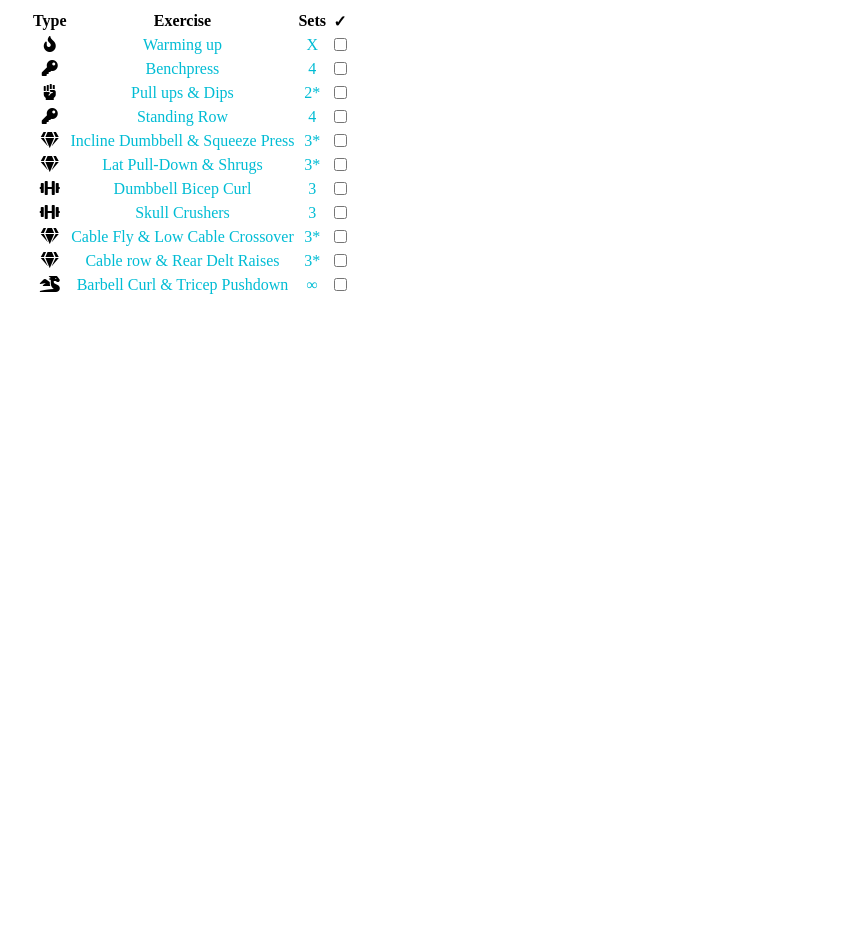
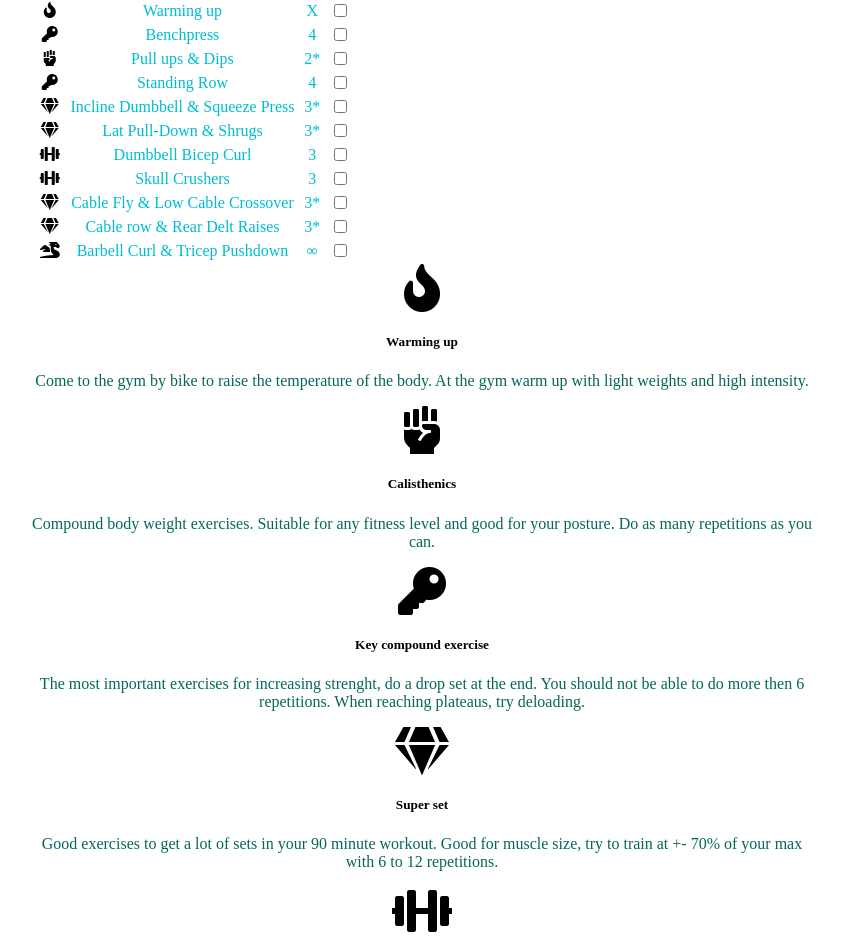
Before and after one commit to retlawk/Gym, an Angular app: page /upper in a window 1280 px wide. Shown: the part 222-1174 px from the top of the page, without its empty margins (218-1061 px from the left). Before the commit the page ends 800 px from the top, so only its background shows below. Built offline with nearby package versions, Linux system fonts and the light colour scheme; what angular-bootstrap-md, ngx-echarts would draw is missing.

Commit message:
#master - update.

```diff
--- a/src/app/components/home/home.component.scss
+++ b/src/app/components/home/home.component.scss
@@ -1,59 +1,16 @@
+h1 {
+  color: rgb(6, 103, 87);
+}
+
 #quoteFader{
   margin-top: 2em;
   margin-bottom: 2em;
 }
 
-@media only screen and (min-width: 1300px) {
-    #content {
-      margin-left: 5em;
-      margin-right: 5em;
-    }
-
-    .title2c {
-      margin-left: 8em;
-      margin-right: 8em;
-    }
-
-    .text2c {
-      margin-left: 8em;
-      margin-right: 8em;
-    }
-
-    .title3c {
-      margin-left: 4em;
-      margin-right: 4em;
-    }
-
-    .text3c {
-      margin-left: 4em;
-      margin-right: 4em;
-    }
-  }
-
 @media only screen and (min-width: 1000px) {
   #content {
-      margin-left: 3em;
-      margin-right: 3em;
-    }
-
-    .title2c {
-      margin-left: 6em;
-      margin-right: 6em;
-    }
-
-    .text2c {
-      margin-left: 6em;
-      margin-right: 6em;
-    }
-
-    .title3c {
-      margin-left: 3em;
-      margin-right: 3em;
-    }
-
-    .text3c {
-      margin-left: 3em;
-      margin-right: 3em;
+    margin-left: 10em;
+    margin-right: 10em;
   }
 }
 
@@ -62,24 +19,4 @@
     margin-left: 1em;
     margin-right: 1em;
   }
-
-    .title2c {
-      margin-left: 2em;
-      margin-right: 2em;
 }
-
-    .text2c {
-      margin-left: 2em;
-      margin-right: 2em;
-    }
-
-    .title3c {
-      margin-left: 1em;
-      margin-right: 1em;
-    }
-
-    .text3c {
-      margin-left: 1em;
-      margin-right: 1em;
-    }
-  }
--- a/src/app/components/home/home.component.ts
+++ b/src/app/components/home/home.component.ts
@@ -21,7 +21,7 @@ export class HomeComponent implements OnInit {
     var quoteFader = d3
       .select("#quoteFader")
       .append("h1")
-      .style("font-size", '3em')
+      .style("font-size", '2em')
       .style("font-family", 'Arial, Helvetica, sans-serif')
       .style("text-align", 'center')
       .style("color", 'rgb(5, 102, 86)');
--- a/src/app/components/lower/lower.component.html
+++ b/src/app/components/lower/lower.component.html
@@ -1,7 +1,6 @@
 <section id="content" class="text-center my-2">
   <!--Header with dates-->
   <h1 class="h1-responsive font-weight-bold mt-2">Lower</h1>
-  <p class="lead grey-text w-responsive mx-auto">90 minute training</p>
   <p class="lead grey-text w-responsive mx-auto mb-3">13 May 2019 - 21 June 2019</p>
 
   <table class="table .table-responsive">
@@ -16,14 +15,8 @@
 
     <tbody>
       <tr>
-        <td>
-          <i class="fas fa-dragon cyan-text mb-2"></i>
-        </td>
-        <td>
-          <label style="color:rgb(0,188,212); font-weight: 500;">
-            Mat workouts
-          </label>
-        </td>
+        <td (click)="scroll(fire)"><i class="fas fa-fire cyan-text mb-2"></i></td>
+        <td (click)="scroll(fire)"><label style="color:rgb(0,188,212); font-weight: 500;">Mat workouts</label></td>
         <td style="color:rgb(0,188,212); font-weight: 500;">10</td>
         <th scope="row">
           <div class="custom-control custom-checkbox">
@@ -33,14 +26,8 @@
         </th>
       </tr>
       <tr>
-        <td>
-          <i class="fas fa-dragon cyan-text mb-2"></i>
-        </td>
-        <td>
-          <label style="color:rgb(0,188,212); font-weight: 500;">
-            Standing Oblique Crunch
-          </label>
-        </td>
+        <td (click)="scroll(dumbbell)"><i class="fas fa-dumbbell cyan-text mb-2"></i></td>
+        <td (click)="scroll(dumbbell)"><label style="color:rgb(0,188,212); font-weight: 500;">Standing Oblique Crunch</label></td>
         <td style="color:rgb(0,188,212); font-weight: 500;">2</td>
         <th scope="row">
           <div class="custom-control custom-checkbox">
@@ -50,14 +37,8 @@
         </th>
       </tr>
       <tr>
-        <td>
-          <i class="fas fa-key cyan-text mb-2"></i>
-        </td>
-        <td>
-          <label style="color:rgb(0,188,212); font-weight: 500;">
-            Squats
-          </label>
-        </td>
+        <td (click)="scroll(key)"><i class="fas fa-key cyan-text mb-2"></i></td>
+        <td (click)="scroll(key)"><label style="color:rgb(0,188,212); font-weight: 500;">Squats</label></td>
         <td style="color:rgb(0,188,212); font-weight: 500;">4</td>
         <th scope="row">
           <div class="custom-control custom-checkbox">
@@ -67,14 +48,8 @@
         </th>
       </tr>
       <tr>
-        <td>
-          <i class="fas fa-key cyan-text mb-2"></i>
-        </td>
-        <td>
-          <label style="color:rgb(0,188,212); font-weight: 500;">
-            Standing Overhead Press
-          </label>
-        </td>
+        <td (click)="scroll(key)"><i class="fas fa-key cyan-text mb-2"></i></td>
+        <td (click)="scroll(key)"><label style="color:rgb(0,188,212); font-weight: 500;">Standing Overhead Press</label></td>
         <td style="color:rgb(0,188,212); font-weight: 500;">4</td>
         <th scope="row">
           <div class="custom-control custom-checkbox">
@@ -84,14 +59,8 @@
         </th>
       </tr>
       <tr>
-        <td>
-          <i class="fas fa-dragon cyan-text mb-2"></i>
-        </td>
-        <td>
-          <label style="color:rgb(0,188,212); font-weight: 500;">
-            Ab Machine
-          </label>
-        </td>
+        <td (click)="scroll(dumbbell)"><i class="fas fa-dumbbell cyan-text mb-2"></i></td>
+        <td (click)="scroll(dumbbell)"><label style="color:rgb(0,188,212); font-weight: 500;">Ab Machine</label></td>
         <td style="color:rgb(0,188,212); font-weight: 500;">3</td>
         <th scope="row">
           <div class="custom-control custom-checkbox">
@@ -101,14 +70,8 @@
         </th>
       </tr>
       <tr>
-        <td>
-          <i class="fas fa-gem cyan-text mb-2"></i>
-        </td>
-        <td>
-          <label style="color:rgb(0,188,212); font-weight: 500;">
-            Leg press & Calve Press
-          </label>
-        </td>
+        <td (click)="scroll(gem)"><i class="fas fa-gem cyan-text mb-2"></i></td>
+        <td (click)="scroll(gem)"><label style="color:rgb(0,188,212); font-weight: 500;">Leg press & Calve Press</label></td>
         <td style="color:rgb(0,188,212); font-weight: 500;">3*</td>
         <th scope="row">
           <div class="custom-control custom-checkbox">
@@ -118,14 +81,8 @@
         </th>
       </tr>
       <tr>
-        <td>
-          <i class="fas fa-dumbbell cyan-text mb-2"></i>
-        </td>
-        <td>
-          <label style="color:rgb(0,188,212); font-weight: 500;">
-            Leg Extensions
-          </label>
-        </td>
+        <td (click)="scroll(dumbbell)"><i class="fas fa-dumbbell cyan-text mb-2"></i></td>
+        <td (click)="scroll(dumbbell)"><label style="color:rgb(0,188,212); font-weight: 500;">Leg Extensions</label></td>
         <td style="color:rgb(0,188,212); font-weight: 500;">3</td>
         <th scope="row">
           <div class="custom-control custom-checkbox">
@@ -135,14 +92,8 @@
         </th>
       </tr>
       <tr>
-        <td>
-          <i class="fas fa-key cyan-text mb-2"></i>
-        </td>
-        <td>
-          <label style="color:rgb(0,188,212); font-weight: 500;">
-            Deadlift
-          </label>
-        </td>
+        <td (click)="scroll(key)"><i class="fas fa-key cyan-text mb-2"></i></td>
+        <td (click)="scroll(key)"><label style="color:rgb(0,188,212); font-weight: 500;">Deadlift</label></td>
         <td style="color:rgb(0,188,212); font-weight: 500;">4</td>
         <th scope="row">
           <div class="custom-control custom-checkbox">
@@ -152,14 +103,8 @@
         </th>
       </tr>
       <tr>
-        <td>
-          <i class="fas fa-dumbbell cyan-text mb-2"></i>
-        </td>
-        <td>
-          <label style="color:rgb(0,188,212); font-weight: 500;">
-            Shoulder press
-          </label>
-        </td>
+        <td (click)="scroll(dumbbell)"><i class="fas fa-dumbbell cyan-text mb-2"></i></td>
+        <td (click)="scroll(dumbbell)"><label style="color:rgb(0,188,212); font-weight: 500;">Shoulder press</label></td>
         <td style="color:rgb(0,188,212); font-weight: 500;">3</td>
         <th scope="row">
           <div class="custom-control custom-checkbox">
@@ -169,14 +114,8 @@
         </th>
       </tr>
       <tr>
-        <td>
-          <i class="fas fa-dumbbell cyan-text mb-2"></i>
-        </td>
-        <td>
-          <label style="color:rgb(0,188,212); font-weight: 500;">
-            Dumbbell Walking Lunge
-          </label>
-        </td>
+        <td (click)="scroll(fist)"><i class="fas fa-fist-raised cyan-text mb-2"></i></td>
+        <td (click)="scroll(fist)"><label style="color:rgb(0,188,212); font-weight: 500;">Walking Lunge</label></td>
         <td style="color:rgb(0,188,212); font-weight: 500;">3</td>
         <th scope="row">
           <div class="custom-control custom-checkbox">
@@ -186,14 +125,8 @@
         </th>
       </tr>
       <tr>
-        <td>
-          <i class="fas fa-dragon cyan-text mb-2"></i>
-        </td>
-        <td>
-          <label style="color:rgb(0,188,212); font-weight: 500;">
-            Shoulder Hypertrophy
-          </label>
-        </td>
+        <td (click)="scroll(dragon)"><i class="fas fa-dragon cyan-text mb-2"></i></td>
+        <td (click)="scroll(dragon)"><label style="color:rgb(0,188,212); font-weight: 500;">Shoulder Hypertrophy</label></td>
         <td style="color:rgb(0,188,212); font-weight: 500;">∞</td>
         <th scope="row">
           <div class="custom-control custom-checkbox">
@@ -204,4 +137,49 @@
       </tr>
     </tbody>
   </table>
+
+
+  <div class="row">
+      <div #fire class="col-lg-4 mb-5">
+        <i class="fas fa-fire fa-3x cyan-text mb-2"></i>
+        <h5 class="font-weight-bold title3c">Warming up</h5>
+        <p class="grey-text">Come to the gym by bike to raise the temperature of the body. At the gym warm up with light weights and high intensity.</p>
+      </div>
+
+      <div #fist class="col-lg-4 mb-5">
+        <i class="fas fa-fist-raised fa-3x cyan-text mb-2"></i>
+        <h5 class="font-weight-bold title3c">Calisthenics</h5>
+        <p class="grey-text">Compound body weight exercises. Suitable for any fitness level and good for your posture. Do as many repetitions as you can.</p>
+      </div>
+
+      <div #key class="col-lg-4 mb-5">
+        <i class="fas fa-key fa-3x cyan-text mb-2"></i>
+        <h5 class="font-weight-bold title3c">Key compound exercise</h5>
+        <p class="grey-text">The most important exercises for increasing strenght, do a drop set at the end. You should not be able to do more then 6 repetitions. When reaching plateaus, try deloading.</p>
+      </div>
+    </div>
+
+    <div class="row">
+      <div #gem class="col-lg-4 mb-5">
+        <i class="fas fa-gem fa-3x cyan-text mb-2"></i>
+        <h5 class="font-weight-bold title3c">Super set</h5>
+        <p class="grey-text">Good exercises to get a lot of sets in your 90 minute workout. Good for muscle size, try to train at +- 70% of your max with 6 to 12 repetitions.</p>
+      </div>
+
+      <div #dumbbell class="col-lg-4 mb-5">
+        <i class="fas fa-dumbbell fa-3x cyan-text mb-2"></i>
+        <h5 class="font-weight-bold title3c">Normal set</h5>
+        <p class="grey-text">For ease or a little rest we sometimes do a normal set. train at +- 80% of your max with 6 to 12 repetitions.</p>
+      </div>
+
+      <div #dragon class="col-lg-4 mb-5">
+        <i class="fas fa-dragon fa-3x cyan-text mb-2"></i>
+        <h5 class="font-weight-bold title3c">Endurance hypertrophy</h5>
+        <p class="grey-text">Super series exercise for an opposing superset. No rest between sets, train at +- 70% of your max with 6 to 12 repetitions.</p>
+      </div>
+    </div>
+
+    <br><br><br><br><br><br><br><br><br><br>
+    <br><br><br><br><br><br><br><br><br><br>
+
 </section>
--- a/src/app/components/upper/upper.component.html
+++ b/src/app/components/upper/upper.component.html
@@ -1,10 +1,9 @@
 <section id="content" class="text-center my-2">
   <!--Header with dates-->
   <h1 class="h1-responsive font-weight-bold mt-2">Upper</h1>
-  <p class="lead grey-text w-responsive mx-auto">90 minute training</p>
   <p class="lead grey-text w-responsive mx-auto mb-3">13 May 2019 - 21 June 2019</p>
 
-  <table class="table .table-responsive">
+  <table class="table .table-responsive mb-5">
     <thead>
       <tr>
         <th>Type</th>
@@ -15,13 +14,9 @@
     </thead>
 
     <tbody>
-      <tr>
-        <td><i class="fas fa-fire cyan-text mb-2"></i></td>
-        <td>
-          <label style="color:rgb(0,188,212); font-weight: 500;">
-            Warming up
-          </label>
-        </td>
+      <tr >
+        <td (click)="scroll(fire)"><i class="fas fa-fire cyan-text mb-2"></i></td>
+        <td (click)="scroll(fire)"><label style="color:rgb(0,188,212); font-weight: 500;">Warming up</label></td>
         <td style="color:rgb(0,188,212); font-weight: 500;">X</td>
         <th scope="row">
           <div class="custom-control custom-checkbox">
@@ -31,14 +26,8 @@
         </th>
       </tr>
       <tr>
-        <td>
-          <i class="fas fa-key cyan-text mb-2"></i>
-        </td>
-        <td>
-          <label style="color:rgb(0,188,212); font-weight: 500;">
-            Benchpress
-          </label>
-        </td>
+        <td (click)="scroll(key)"><i class="fas fa-key cyan-text mb-2"></i></td>
+        <td (click)="scroll(key)"><label style="color:rgb(0,188,212); font-weight: 500;">Benchpress</label></td>
         <td style="color:rgb(0,188,212); font-weight: 500;">4</td>
         <th scope="row">
           <div class="custom-control custom-checkbox">
@@ -48,12 +37,8 @@
         </th>
       </tr>
       <tr>
-        <td><i class="fas fa-fist-raised cyan-text mb-2"></i></td>
-        <td>
-          <label style="color:rgb(0,188,212); font-weight: 500;">
-            Pull ups & Dips
-          </label>
-        </td>
+        <td (click)="scroll(fist)"><i class="fas fa-fist-raised cyan-text mb-2"></i></td>
+        <td (click)="scroll(fist)"><label style="color:rgb(0,188,212); font-weight: 500;">Pull ups & Dips</label></td>
         <td style="color:rgb(0,188,212); font-weight: 500;">2*</td>
         <th scope="row">
           <div class="custom-control custom-checkbox">
@@ -63,14 +48,8 @@
         </th>
       </tr>
       <tr>
-        <td>
-          <i class="fas fa-key cyan-text mb-2"></i>
-        </td>
-        <td>
-          <label style="color:rgb(0,188,212); font-weight: 500;">
-            Standing Row
-          </label>
-        </td>
+        <td (click)="scroll(key)"><i class="fas fa-key cyan-text mb-2"></i></td>
+        <td (click)="scroll(key)"><label style="color:rgb(0,188,212); font-weight: 500;">Standing Row</label></td>
         <td style="color:rgb(0,188,212); font-weight: 500;">4</td>
         <th scope="row">
           <div class="custom-control custom-checkbox">
@@ -80,14 +59,8 @@
         </th>
       </tr>
       <tr>
-        <td>
-          <i class="fas fa-gem cyan-text mb-2"></i>
-        </td>
-        <td>
-          <label style="color:rgb(0,188,212); font-weight: 500;">
-            Incline Dumbbell & Squeeze Press
-          </label>
-        </td>
+        <td (click)="scroll(gem)"><i class="fas fa-gem cyan-text mb-2"></i></td>
+        <td (click)="scroll(gem)"><label style="color:rgb(0,188,212); font-weight: 500;">Incline Dumbbell & Squeeze Press</label></td>
         <td style="color:rgb(0,188,212); font-weight: 500;">3*</td>
         <th scope="row">
           <div class="custom-control custom-checkbox">
@@ -97,14 +70,8 @@
         </th>
       </tr>
       <tr>
-        <td>
-          <i class="fas fa-gem cyan-text mb-2"></i>
-        </td>
-        <td>
-          <label style="color:rgb(0,188,212); font-weight: 500;">
-            Lat Pull-Down & Shrugs
-          </label>
-        </td>
+        <td (click)="scroll(gem)"><i class="fas fa-gem cyan-text mb-2"></i></td>
+        <td (click)="scroll(gem)"><label style="color:rgb(0,188,212); font-weight: 500;">Lat Pull-Down & Shrugs</label></td>
         <td style="color:rgb(0,188,212); font-weight: 500;">3*</td>
         <th scope="row">
           <div class="custom-control custom-checkbox">
@@ -114,14 +81,8 @@
         </th>
       </tr>
       <tr>
-        <td>
-          <i class="fas fa-dumbbell cyan-text mb-2"></i>
-        </td>
-        <td>
-          <label style="color:rgb(0,188,212); font-weight: 500;">
-            Dumbbell Bicep Curl
-          </label>
-        </td>
+        <td (click)="scroll(dumbbell)"><i class="fas fa-dumbbell cyan-text mb-2"></i></td>
+        <td (click)="scroll(dumbbell)"><label style="color:rgb(0,188,212); font-weight: 500;">Dumbbell Bicep Curl</label></td>
         <td style="color:rgb(0,188,212); font-weight: 500;">3</td>
         <th scope="row">
           <div class="custom-control custom-checkbox">
@@ -131,14 +92,8 @@
         </th>
       </tr>
       <tr>
-        <td>
-          <i class="fas fa-dumbbell cyan-text mb-2"></i>
-        </td>
-        <td>
-          <label style="color:rgb(0,188,212); font-weight: 500;">
-            Skull Crushers
-          </label>
-        </td>
+        <td (click)="scroll(dumbbell)"><i class="fas fa-dumbbell cyan-text mb-2"></i></td>
+        <td (click)="scroll(dumbbell)"><label style="color:rgb(0,188,212); font-weight: 500;">Skull Crushers</label></td>
         <td style="color:rgb(0,188,212); font-weight: 500;">3</td>
         <th scope="row">
           <div class="custom-control custom-checkbox">
@@ -148,14 +103,8 @@
         </th>
       </tr>
       <tr>
-        <td>
-          <i class="fas fa-gem cyan-text mb-2"></i>
-        </td>
-        <td>
-          <label style="color:rgb(0,188,212); font-weight: 500;">
-            Cable Fly & Low Cable Crossover
-          </label>
-        </td>
+        <td (click)="scroll(gem)"><i class="fas fa-gem cyan-text mb-2"></i></td>
+        <td (click)="scroll(gem)"><label style="color:rgb(0,188,212); font-weight: 500;">Cable Fly & Low Cable Crossover</label></td>
         <td style="color:rgb(0,188,212); font-weight: 500;">3*</td>
         <th scope="row">
           <div class="custom-control custom-checkbox">
@@ -165,14 +114,8 @@
         </th>
       </tr>
       <tr>
-        <td>
-          <i class="fas fa-gem cyan-text mb-2"></i>
-        </td>
-        <td>
-          <label style="color:rgb(0,188,212); font-weight: 500;">
-            Cable row & Rear Delt Raises
-          </label>
-        </td>
+        <td (click)="scroll(gem)"><i class="fas fa-gem cyan-text mb-2"></i></td>
+        <td (click)="scroll(gem)"><label style="color:rgb(0,188,212); font-weight: 500;">Cable row & Rear Delt Raises</label></td>
         <td style="color:rgb(0,188,212); font-weight: 500;">3*</td>
         <th scope="row">
           <div class="custom-control custom-checkbox">
@@ -182,14 +125,8 @@
         </th>
       </tr>
       <tr>
-        <td>
-          <i class="fas fa-dragon cyan-text mb-2"></i>
-        </td>
-        <td>
-          <label style="color:rgb(0,188,212); font-weight: 500;">
-            Barbell Curl & Tricep Pushdown
-          </label>
-        </td>
+        <td (click)="scroll(dragon)"><i class="fas fa-dragon cyan-text mb-2"></i></td>
+        <td (click)="scroll(dragon)"><label style="color:rgb(0,188,212); font-weight: 500;">Barbell Curl & Tricep Pushdown</label></td>
         <td style="color:rgb(0,188,212); font-weight: 500;">∞</td>
         <th scope="row">
           <div class="custom-control custom-checkbox">
@@ -200,4 +137,48 @@
       </tr>
     </tbody>
   </table>
+
+  <div class="row">
+    <div #fire class="col-lg-4 mb-5">
+      <i class="fas fa-fire fa-3x cyan-text mb-2"></i>
+      <h5 class="font-weight-bold title3c">Warming up</h5>
+      <p class="grey-text">Come to the gym by bike to raise the temperature of the body. At the gym warm up with light weights and high intensity.</p>
+    </div>
+
+    <div #fist class="col-lg-4 mb-5">
+      <i class="fas fa-fist-raised fa-3x cyan-text mb-2"></i>
+      <h5 class="font-weight-bold title3c">Calisthenics</h5>
+      <p class="grey-text">Compound body weight exercises. Suitable for any fitness level and good for your posture. Do as many repetitions as you can.</p>
+    </div>
+
+    <div #key class="col-lg-4 mb-5">
+      <i class="fas fa-key fa-3x cyan-text mb-2"></i>
+      <h5 class="font-weight-bold title3c">Key compound exercise</h5>
+      <p class="grey-text">The most important exercises for increasing strenght, do a drop set at the end. You should not be able to do more then 6 repetitions. When reaching plateaus, try deloading.</p>
+    </div>
+  </div>
+
+  <div class="row">
+    <div #gem class="col-lg-4 mb-5">
+      <i class="fas fa-gem fa-3x cyan-text mb-2"></i>
+      <h5 class="font-weight-bold title3c">Super set</h5>
+      <p class="grey-text">Good exercises to get a lot of sets in your 90 minute workout. Good for muscle size, try to train at +- 70% of your max with 6 to 12 repetitions.</p>
+    </div>
+
+    <div #dumbbell class="col-lg-4 mb-5">
+      <i class="fas fa-dumbbell fa-3x cyan-text mb-2"></i>
+      <h5 class="font-weight-bold title3c">Normal set</h5>
+      <p class="grey-text">For ease or a little rest we sometimes do a normal set. train at +- 80% of your max with 6 to 12 repetitions.</p>
+    </div>
+
+    <div #dragon class="col-lg-4 mb-5">
+      <i class="fas fa-dragon fa-3x cyan-text mb-2"></i>
+      <h5 class="font-weight-bold title3c">Endurance hypertrophy</h5>
+      <p class="grey-text">Super series exercise for an opposing superset. No rest between sets, train at +- 70% of your max with 6 to 12 repetitions.</p>
+    </div>
+  </div>
+
+  <br><br><br><br><br><br><br><br><br><br>
+  <br><br><br><br><br><br><br><br><br><br>
+
 </section>
```
Also changed, not shown: src/app/components/home/home.component.html (+5 -18 lines), 5 other files (tests, documents, lock files or other folders). Lines whose indentation alone changed are shown as unchanged.
